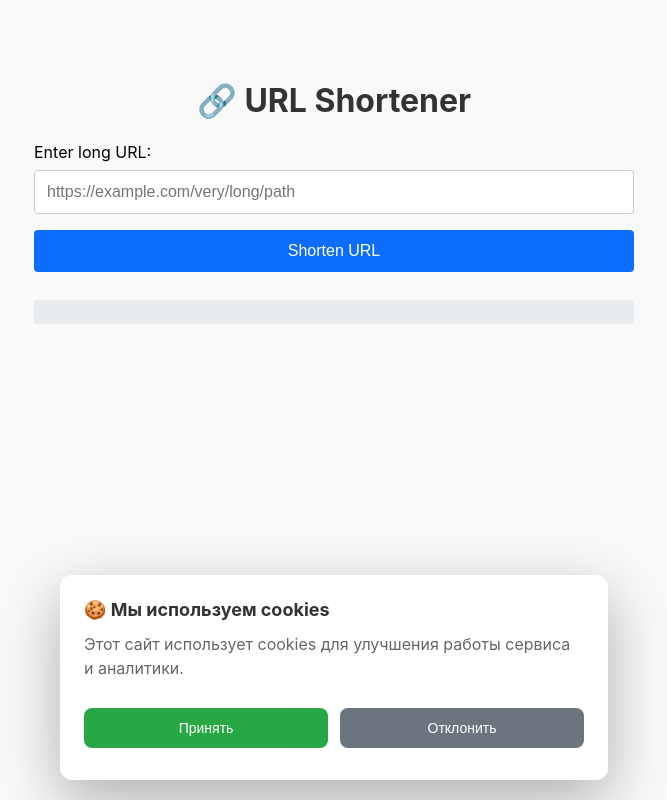
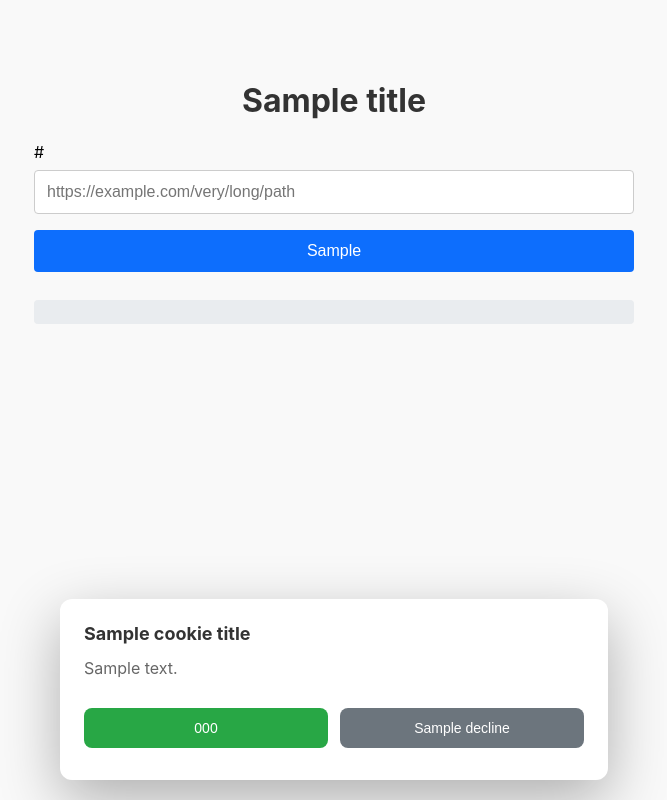
Before and after one commit to yrmisi/url_clicker, a Python web app: template src/templates/index.html in a window 1280 px wide. Shown: the whole page, without its empty margins (306-973 px from the left). Run offline with Jinja, Linux system fonts and the light colour scheme; the template is opened without the code that fills it: most values are stand-ins (such as "Sample title", 1, 10 or a date in 2020).

Commit message:
update frontend and create templates

```diff
--- a/frontend/static/js/clipboard.js
+++ b/frontend/static/js/clipboard.js
@@ -1,23 +1,37 @@
-// Функция копирования в буфер обмена
+// Современная функция копирования (Clipboard API + fallback)
 async function copyToClipboard(text) {
+  // 1. Современный Clipboard API (Chrome 66+, Firefox 63+, Safari 13.1+)
+  if (navigator.clipboard && window.isSecureContext) {
     try {
       await navigator.clipboard.writeText(text);
       return true;
     } catch (err) {
-    // fallback для старых браузеров
+      console.warn("Clipboard API failed:", err);
+    }
+  }
+
+  // 2. Fallback execCommand (устаревший, но работает везде)
+  return execCommandFallback(text);
+}
+
+// Вспомогательная функция для execCommand
+function execCommandFallback(text) {
   const textArea = document.createElement("textarea");
+  Object.assign(textArea.style, {
+    position: "fixed",
+    left: "-9999px",
+    top: "-9999px",
+    opacity: 0,
+    pointerEvents: "none",
+  });
+
   textArea.value = text;
-    textArea.style.position = "fixed"; // невидимый
   document.body.appendChild(textArea);
   textArea.focus();
   textArea.select();
-    try {
+
   const success = document.execCommand("copy");
   document.body.removeChild(textArea);
+
   return success;
-    } catch (fallbackErr) {
-      document.body.removeChild(textArea);
-      return false;
 }
-  }
-}
--- a/frontend/static/js/main.js
+++ b/frontend/static/js/main.js
@@ -5,56 +5,27 @@ const submitBtn = document.getElementById("submitBtn");
 
 form.addEventListener("submit", async (e) => {
   e.preventDefault();
+
   const longUrl = document.getElementById("longUrl").value.trim();
-
   errorDiv.textContent = "";
   resultDiv.innerHTML = "";
   submitBtn.disabled = true;
 
   try {
-    const response = await fetch("/api/short_url", {
+    const response = await fetch("/api/short_url?html=true", {
       method: "POST",
       headers: { "Content-Type": "application/json" },
       body: JSON.stringify({ long_url: longUrl }),
     });
 
-    const data = await response.json();
-
     if (response.ok) {
-      const shortUrl = data.link;
-      const creationCount = data.creation_count; // ← получаем link и creation_count из ручки
-      resultDiv.innerHTML = `
-        <strong>Short URL:</strong>
-        <div style="display: flex; align-items: center; gap: 10px; margin-top: 5px; flex-wrap: wrap;">
-            <a href="${shortUrl}" target="_blank" style="flex-grow: 1; word-break: break-all;">${shortUrl}</a>
-            <button id="copyBtn">📋 Copy</button>
-        </div>
-        <div style="margin-top: 10px; font-size: 0.9em; color: #555;">
-            This link has been generated <strong>${creationCount}</strong> time(s).
-        </div>
-        `;
-      document.getElementById("copyBtn").addEventListener("click", async () => {
-        const success = await copyToClipboard(shortUrl);
-        if (success) {
-          const btn = document.getElementById("copyBtn");
-          btn.textContent = "✓ Copied!";
-          btn.style.background = "#218838";
-          setTimeout(() => {
-            btn.textContent = "📋 Copy";
-            btn.style.background = "#28a745";
-          }, 2000);
-        } else {
-          alert("Failed to copy URL");
-        }
-      });
-    } else if (response.status === 429) {
-      errorDiv.textContent =
-        data.detail ||
-        "You have exceeded your request limit. Please try again later.";
-    } else if (response.status === 422) {
-      errorDiv.textContent = data.detail || "Invalid URL.";
+      // html=true → всегда HTML фрагмент
+      resultDiv.innerHTML = await response.text();
+      attachCopyHandler();
     } else {
-      errorDiv.textContent = data.detail || "Failed to shorten URL.";
+      // Ошибки → всегда JSON
+      const data = await response.json();
+      errorDiv.textContent = data.detail || getErrorMessage(response.status);
     }
   } catch (err) {
     errorDiv.textContent = "Network error. Is the server running?";
@@ -63,3 +34,43 @@ form.addEventListener("submit", async (e) => {
     submitBtn.disabled = false;
   }
 });
+
+function attachCopyHandler() {
+  const copyBtn = document.getElementById("copyBtn");
+  if (copyBtn && !copyBtn.dataset.handlerAttached) {
+    copyBtn.dataset.handlerAttached = "true";
+
+    copyBtn.addEventListener("click", async () => {
+      const shortUrl = copyBtn.dataset.shortUrl;
+      const copiedSuccess = copyBtn.dataset.copiedSuccess || "✓ Copied!";
+      const copyError = copyBtn.dataset.copyError || "Failed to copy URL";
+
+      if (!shortUrl) {
+        alert(copyError);
+        return;
+      }
+
+      const success = await copyToClipboard(shortUrl);
+      if (success) {
+        const originalText = copyBtn.textContent;
+        copyBtn.textContent = copiedSuccess;  // ← Из бэкенда!
+        copyBtn.style.background = "#218838";
+        setTimeout(() => {
+          copyBtn.textContent = originalText;
+          copyBtn.style.background = "#28a745";
+        }, 2000);
+      } else {
+        alert(copyError);  // ← Из бэкенда!
+      }
+    });
+  }
+}
+
+function getErrorMessage(status) {
+  return (
+    {
+      429: "Rate limit exceeded",
+      422: "Invalid URL",
+    }[status] || "Failed to shorten URL"
+  );
+}
--- a/src/templates/index.html
+++ b/src/templates/index.html
@@ -3,14 +3,14 @@
   <head>
     <meta charset="UTF-8" />
     <meta name="viewport" content="width=device-width, initial-scale=1.0" />
-    <title>URL Shortener</title>
+    <title>{{ page_title }}</title>
     <link rel="icon" type="image/x-icon" href="/favicon.ico" />
     <link rel="stylesheet" href="/css/index.css" />
   </head>
   <body>
-    <h1>🔗 URL Shortener</h1>
+    <h1>{{ title }}</h1>
     <form id="urlForm">
-      <label for="longUrl">Enter long URL:</label>
+      <label for="longUrl">{{ label_long_url }}</label>
       <input
         type="url"
         id="longUrl"
@@ -18,7 +18,7 @@
         placeholder="https://example.com/very/long/path"
         required
       />
-      <button type="submit" id="submitBtn">Shorten URL</button>
+      <button type="submit" id="submitBtn">{{ button_shorten }}</button>
     </form>
 
     <div id="error"></div>
@@ -26,14 +26,14 @@
 
     <div id="cookieConsent" class="cookie-banner">
       <div class="cookie-content">
-        <h3>🍪 Мы используем cookies</h3>
-        <p>
-          Этот сайт использует cookies для улучшения работы сервиса и аналитики.
-        </p>
+        <h3>{{ cookie_title }}</h3>
+        <p>{{ cookie_text }}</p>
         <div class="cookie-buttons">
-          <button id="acceptCookies" class="cookie-btn accept">Принять</button>
+          <button id="acceptCookies" class="cookie-btn accept">
+            {{ accept }}
+          </button>
           <button id="declineCookies" class="cookie-btn decline">
-            Отклонить
+            {{ decline }}
           </button>
         </div>
       </div>
```
Also changed, not shown: src/templates/result.html (added, +35 -0 lines). Lines whose indentation alone changed are shown as unchanged.
